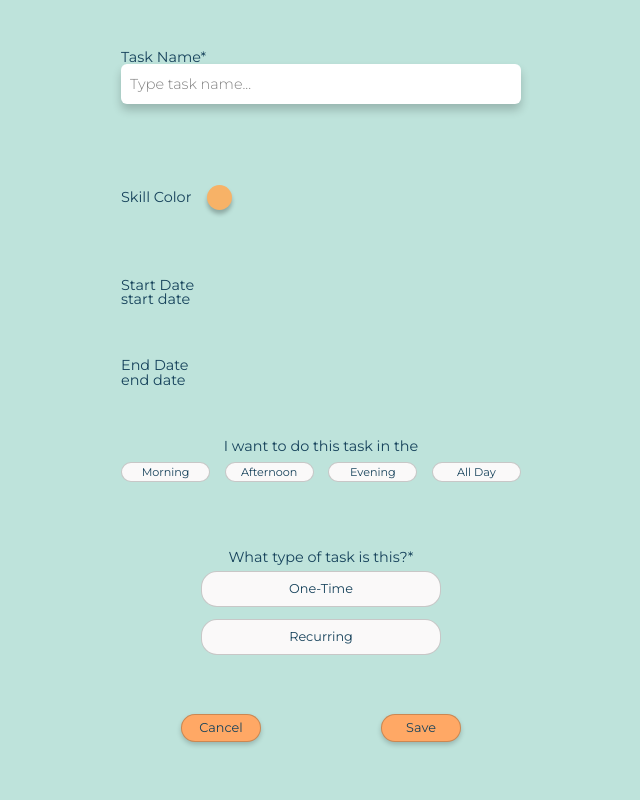
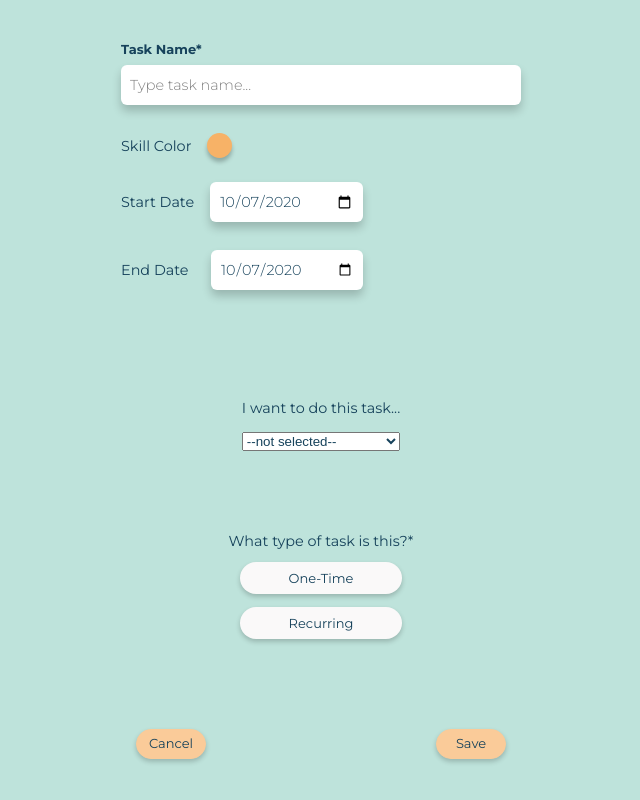
Before and after one commit to v-lai/leap, a React (Create React App) app: page /createtask in a window 1280 px wide. Shown: the whole page, without its empty margins (319-959 px from the left). Built offline with nearby package versions, Linux system fonts and the light colour scheme.

Commit message:
ui-tasks-date-picker: update CreateTask & select color modal

```diff
--- a/package.json
+++ b/package.json
@@ -10,12 +10,11 @@
     "@types/styled-components": "^5.1.4",
     "react": "^16.13.1",
     "react-calendar": "^3.1.0",
-    "react-date-picker": "^8.0.3",
     "react-dom": "^16.13.1",
+    "react-modal": "^3.11.2",
     "react-router-dom": "^5.2.0",
     "react-scripts": "3.4.3",
     "react-transition-group": "^4.4.1",
-    "rmc-date-picker": "^6.0.10",
     "styled-components": "^5.2.0"
   },
   "resolutions": {
--- a/public/index.html
+++ b/public/index.html
@@ -36,6 +36,7 @@
   <body>
     <noscript>You need to enable JavaScript to run this app.</noscript>
     <div id="root"></div>
+    <div id="modal"></div>
     <!--
       This HTML file is a template.
       If you open it directly in the browser, you will see an empty page.
--- a/src/components/base/Button/Button.js
+++ b/src/components/base/Button/Button.js
@@ -1,14 +1,20 @@
 import styled from 'styled-components';
+import { darkNavy, white } from '../../../themes/theme';
 
 const Button = styled.button`
   font-family: 'Montserrat', 'Helvetica', 'Arial', sans-serif;
-  color: #16425b;
-  background: #faf9f9;
-  border: 1px solid rgba(0, 0, 0, 0.2);
+  color: ${darkNavy};
+  background: ${white};
+  border: solid 0.8px ${white};
   box-shadow: 0 2pt 4pt rgba(0, 0, 0, 0.2);
-  border-radius: 1rem;
-  font-size: 0.8rem;
-  line-height: 2rem;
+  border-radius: 20px;
+  font-size: 0.813rem;
+  font-weight: normal;
+  font-stretch: normal;
+  font-style: normal;
+  line-height: 1.875rem;
+  letter-spacing: normal;
+  text-align: center;
 `;
 
 export { Button };
--- a/src/components/main/CreateTask/CreateTask.js
+++ b/src/components/main/CreateTask/CreateTask.js
@@ -1,15 +1,11 @@
 import React, { useState } from 'react';
-import DatePicker from 'rmc-date-picker';
+import Modal from 'react-modal';
 import SkillColorOptions from './SkillColorOptions';
 import { Input } from '../../base/Input/Input';
 import { Button } from '../../base/Button/Button';
 import { Container } from './styles';
 import { useHistory } from 'react-router-dom';
-import * as locale from 'rmc-date-picker/lib/locale/en_US';
-import 'rmc-picker/assets/index.css';
-import 'rmc-date-picker/assets/index.css';
-import { MONTHS_IN_YEAR } from '../../../utils/constants';
-import { black25, orange } from '../../../themes/theme';
+import { black25, darkNavy, orange, paleSalmon } from '../../../themes/theme';
 
 const TIME_OF_DAY = ['Morning', 'Afternoon', 'Evening', 'All Day'];
 const TIME_OF_DAY_MAP = {
@@ -25,35 +21,42 @@ function format(date) {
   let month = date.getMonth() + 1;
   month = month < 10 ? `0${month}` : month;
   mday = mday < 10 ? `0${mday}` : mday;
-  return `${date.getFullYear()}-${month}-${mday} ${date.getHours()}:${date.getMinutes()}`;
+  return `${date.getFullYear()}-${month}-${mday}`;
 }
 
+const modalStyles = {
+  content: {
+    position: 'absolute',
+    top: '40%',
+    left: '50%',
+    right: 'auto',
+    bottom: 'auto',
+    transform: 'translate(-50%, -50%)',
+  },
+  overlay: {
+    position: 'fixed',
+    top: 0,
+    left: 0,
+    right: 0,
+    bottom: 0,
+    backgroundColor: 'rgba(0, 0, 0, 0.8)',
+  }
+};
+
+Modal.setAppElement('#modal');
+
 export default function CreateTask(props) {
+  const today = new Date();
   const [taskName, setTaskName] = useState('');
   const [displayColorSelection, showColorSelection] = useState(false);
-  const [startDate, setStartDate] = useState(new Date());
-  const [displayStartDate, showStartDate] = useState(false);
-  const [endDate, setEndDate] = useState(new Date());
-  const [displayEndDate, showEndDate] = useState(false);
   const [skillColor, setColorSelection] = useState(orange);
+  const [startDate, setStartDate] = useState(format(today));
+  const [endDate, setEndDate] = useState(format(today));
   const [timeOfDay, setTimeOfDay] = useState(null);
   const [taskType, setTaskType] = useState(null);
   const [repeat, setRepeating] = useState(null);
   const [everyRepeat, setEveryRepeat] = useState(null);
   let history = useHistory();
-
-  const [startDateInfo, setStartDateInfo] = useState(new Date());
-  const [endDateInfo, setEndDateInfo] = useState(new Date());
-  // const resetAll = () => {
-  //   setTaskName('');
-  //   setStartDate(new Date());
-  //   setEndDate(new Date());
-  //   setColorSelection('#FFA865');
-  //   setTimeOfDay(null);
-  //   setTaskType(null);
-  //   setRepeating(null);
-  //   setEveryRepeat(null);
-  // };
 
   const validateAndSave = () => {
     // validate
@@ -79,31 +82,56 @@ export default function CreateTask(props) {
 
   return (
     <Container>
+      {displayColorSelection && (
+        <Modal
+          isOpen={displayColorSelection}
+          onRequestClose={() => setColorSelection(false)}
+          style={modalStyles}
+          contentLabel="Modal"
+          className="Modal"
+        >
+          <div
+            style={{
+              display: 'flex',
+              justifyContent: 'center',
+              padding: '1rem',
+            }}
+          >
+            <SkillColorOptions
+              skillColor={skillColor}
+              setColorSelection={setColorSelection}
+              done={showColorSelection}
+            />
+          </div>
+        </Modal>
+      )}
       <div>
-        <label htmlFor="taskName">Task Name*</label>
+        <label htmlFor="taskName" className="taskName">
+          Task Name*
+        </label>
         <Input
           type="text"
           id="taskName"
           name="taskName"
           style={{
             display: 'table',
-            width: 'min(80vw, 400px)',
+            width: 'min(100vw - 2.5rem, 400px)',
+            marginTop: '0.5rem',
           }}
           value={taskName}
           onChange={({ target }) => setTaskName(target.value)}
           placeholder="Type task name..."
           required
         />
-      </div>
         <div
           style={{
-          display: 'inline-flex',
+            display: 'flex',
             alignItems: 'center',
-          paddingBottom: '1rem'
+            paddingBottom: '0.5rem',
           }}
         >
           <p>Skill Color</p>
-        <button
+          <Button
             type="button"
             aria-label="selected-color"
             style={{
@@ -119,118 +147,72 @@ export default function CreateTask(props) {
               border: 'none',
               boxShadow: `0 4px 4px 0 ${black25}`,
             }}
-          onClick={() => showColorSelection(true)}
-        ></button>
+            onClick={() => showColorSelection(!displayColorSelection)}
+          ></Button>
         </div>
-      {displayColorSelection && (
-        <>
-          <SkillColorOptions
-            skillColor={skillColor}
-            setColorSelection={setColorSelection}
-            done={showColorSelection}
-          />
-          <br />
-        </>
-      )}
-      <div>
+        <div
+          style={{
+            display: 'flex',
+            alignItems: 'baseline',
+            paddingTop: '1rem',
+          }}
+        >
           <label htmlFor="start-date" style={{ marginRight: '1rem' }}>
             Start Date
           </label>
-        <div onClick={() => showStartDate(true)}>start date</div>
-        {displayStartDate && (
-          <DatePicker
-            rootNativeProps={{ 'data-xx': 'yy' }}
-            defaultDate={startDateInfo}
-            mode="date"
-            locale={locale}
-            maxDate={new Date(2024, 11, 31)}
-            minDate={new Date(2020, 0, 1)}
-            onDateChange={(date) => {
-              format(date);
-              console.log('date change', format(date), date);
-            }}
-            onValueChange={(values, index) =>
-              console.log('value change', values, index)
-            }
-            onScrollChange={(values, index) =>
-              console.log('scroll change', values, index)
-            }
-            use12Hours
-            formatMonth={(month) => MONTHS_IN_YEAR[month]}
+          <Input
+            type="date"
+            id="start-date"
+            name="start-date"
+            value={startDate}
+            onChange={({ target }) => setStartDate(target.value)}
+            pattern="\d{4}-\d{2}-\d{2}"
+            required
           />
-        )}
         </div>
         <div>
           <label htmlFor="end-date" style={{ marginRight: '1.4rem' }}>
             End Date
           </label>
-        <div onClick={() => showEndDate(true)}>end date</div>
-        {displayEndDate && <div onClick={() => showEndDate(false)}>close</div>}
-        {displayEndDate && (
-          <DatePicker
-            rootNativeProps={{ 'data-xx': 'yy' }}
-            defaultDate={endDateInfo}
-            mode="date"
-            locale={locale}
-            maxDate={new Date(2024, 11, 31)}
-            minDate={new Date(2020, 0, 1)}
-            onDateChange={(date) => {
-              format(date);
-              console.log('date change', date);
-            }}
-            onValueChange={(values, index) =>
-              console.log('value change', values, index)
-            }
-            onScrollChange={(values, index) =>
-              console.log('scroll change', values, index)
-            }
-            use12Hours
-            formatMonth={(month) => MONTHS_IN_YEAR[month]}
+          <Input
+            type="date"
+            id="end-date"
+            name="end-date"
+            value={endDate}
+            onChange={({ target }) => setEndDate(target.value)}
+            pattern="\d{4}-\d{2}-\d{2}"
+            required
           />
-        )}
         </div>
-      <div
-        style={{
-          fontWeight: '400',
-          textAlign: 'center',
-        }}
-      >
-        <p>I want to do this task in the</p>
+      </div>
+      <div>
+        <p>I want to do this task...</p>
         <div
           style={{
             display: 'grid',
-            gridTemplateColumns: '1fr 1fr 1fr 1fr',
-            gridTemplateRows: '1.5fr',
-            columnGap: '1em',
-            justifyItems: 'stretch',
-            paddingBottom: '1rem',
-            paddingTop: '0.5rem',
+            gridTemplateColumns: '100%',
+            justifyContent: 'center',
+            paddingTop: '1rem',
           }}
         >
+          <select
+            id="task-time"
+            className="input"
+            onChange={({ target }) => setTimeOfDay(target.value)}
+          >
+            <option value="">--not selected--</option>
             {TIME_OF_DAY.map((time) => (
-            <Button
-              key={TIME_OF_DAY_MAP[time]}
-              aria-label={TIME_OF_DAY_MAP[time]}
-              type="button"
-              onClick={() => setTimeOfDay(time)}
-              className="button"
-              style={{
-                fontSize: '0.7rem',
-                lineHeight: '1rem',
-                boxShadow:
-                  time === timeOfDay
-                    ? '0 2pt 4pt rgba(0, 0, 0, 0.8)'
-                    : 'initial',
-              }}
-            >
+              <option key={TIME_OF_DAY_MAP[time]} value={TIME_OF_DAY_MAP[time]}>
                 {time}
-            </Button>
+              </option>
             ))}
+          </select>
         </div>
       </div>
       <div>
         <div style={{ textAlign: 'center' }}>
-          <p>What type of task is this?*</p>
+          <p style={{ paddingBottom: '0.5rem' }}>What type of task is this?*</p>
+          <div style={{ display: 'inline-table' }}>
             {TASK_TYPE.map((task) => (
               <Button
                 type="button"
@@ -239,10 +221,10 @@ export default function CreateTask(props) {
                 aria-label={task.toLowerCase()}
                 style={{
                   margin: '0.4rem',
-                minWidth: '60%',
-                boxShadow:
+                  minWidth: '90%',
+                  border:
                     taskType === task.toLowerCase()
-                    ? '0 2pt 4pt rgba(0, 0, 0, 0.8)'
+                      ? `solid 0.8px ${darkNavy}`
                       : 'initial',
                 }}
                 onClick={() => setTaskType(task.toLowerCase())}
@@ -250,6 +232,7 @@ export default function CreateTask(props) {
                 {task}
               </Button>
             ))}
+          </div>
           {taskType === 'recurring' && (
             <div style={{ padding: '0.8rem 0.5rem' }}>
               <label htmlFor="repeat-times">Repeat </label>
@@ -289,35 +272,46 @@ export default function CreateTask(props) {
           gridTemplateColumns: '1fr 1fr',
           gridTemplateRows: '1.5fr',
           justifyItems: 'center',
+          width: 'min(100%, 600px)',
         }}
       >
+        <div>
           <Button
             type="button"
             className="button"
             aria-label="cancel"
             style={{
-            backgroundColor: '#FFA865',
-            minWidth: '40%',
-            lineHeight: '1.5rem',
+              backgroundColor: paleSalmon,
+              minWidth: '60%',
+              width: '4.375rem',
+              height: '1.875rem',
+              borderColor: paleSalmon,
+              lineHeight: '1.875',
             }}
             onClick={() => history.push('/task-management')}
           >
             Cancel
           </Button>
+        </div>
+        <div style={{ gridColumnStart: '2' }}>
           <Button
             type="submit"
             className="button"
             aria-label="save"
             style={{
-            backgroundColor: '#FFA865',
-            minWidth: '40%',
-            lineHeight: '1.5rem',
+              backgroundColor: paleSalmon,
+              minWidth: '60%',
+              width: '4.375rem',
+              height: '1.875rem',
+              borderColor: paleSalmon,
+              lineHeight: '1.875',
             }}
             onClick={() => validateAndSave()}
           >
             Save
           </Button>
         </div>
+      </div>
     </Container>
   );
 }
--- a/src/components/main/CreateTask/SkillColorOptions.js
+++ b/src/components/main/CreateTask/SkillColorOptions.js
@@ -73,7 +73,7 @@ export default function SkillColorOptions({
         Click to select a color
       </p>
       {COLOR_OPTIONS.map((color) => (
-        <button
+        <Button
           key={color}
           type="button"
           aria-label={`color-${color}`}
--- a/src/components/main/CreateTask/styles.js
+++ b/src/components/main/CreateTask/styles.js
@@ -5,27 +5,20 @@ const Container = styled.div`
   width: 100vw;
   height: 100vh;
   display: grid;
-  padding: 1.5rem max(1rem, calc(100vw - 400px) / 2) 2rem
-    max(1rem, calc(100vw - 400px) / 2);
   align-items: center;
   justify-items: center;
   overflow-y: scroll;
 
-  & > div {
-    width: min(80vw, 400px);
+  label.taskName {
+    font-size: 0.813rem;
+    font-weight: bold;
+    line-height: normal;
   }
 
-  .rmc-date-picker {
-    & .rmc-picker:nth-child(1) {
-      order: 2;
-    }
-    & .rmc-picker:nth-child(2) {
-      order: 1;
-      flex: 2 2 0% !important;
-    }
-    & .rmc-picker:nth-child(3) {
-      order: 0;
-    }
+
+  #start-date,
+  #end-date {
+    width: auto;
   }
 `;
 
```
Also changed, not shown: 1 other file (tests, documents, lock files or other folders). Lines whose indentation alone changed are shown as unchanged.
